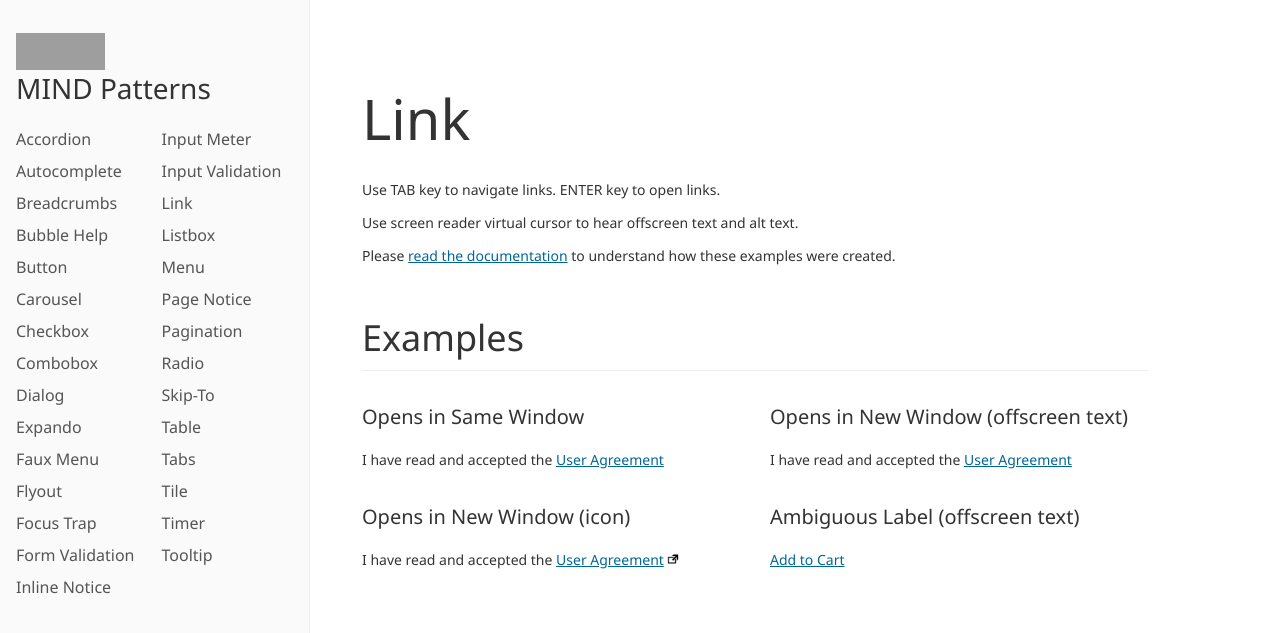
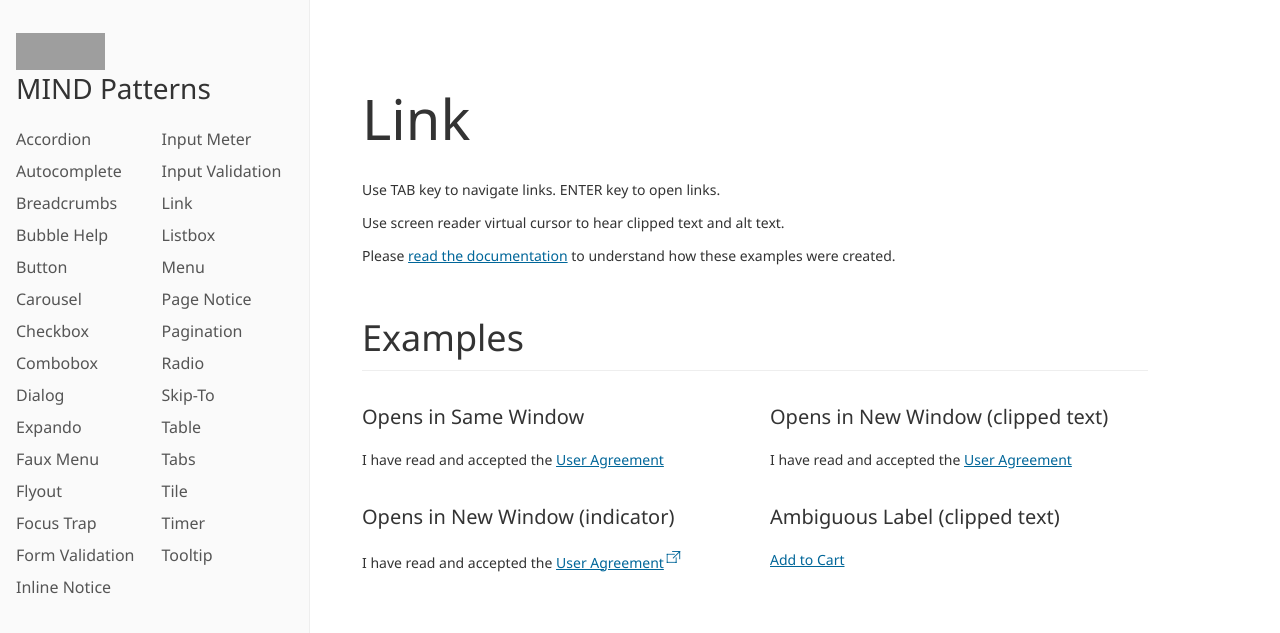
Before and after one commit to eBay/mindpatterns, a Jekyll site: the page built from link/index.html, in a window 1280 px wide. Shown: the top 633 px of the page. Built offline with Jekyll 4.4.1, drawn with Linux system fonts in a browser that asks for light colours; grey boxes are pictures that could not be loaded.

Commit message:
Using skin icon for open in new window

```diff
--- a/link/index.html
+++ b/link/index.html
@@ -5,8 +5,13 @@ permalink: /link/
 ---
 
 <style>
-.newwindow {
+.new-window {
+    display: inline-block;
+    font-family: 'vq-icon-font';
     margin-left: 0.25em;
+}
+.new-window::after {
+    content: '\e90e';
 }
 </style>
 
@@ -14,7 +19,7 @@ permalink: /link/
 
 <h2 class="clipped">Readme</h2>
 <p>Use TAB key to navigate links. ENTER key to open links.</p>
-<p>Use screen reader virtual cursor to hear offscreen text and alt text.</p>
+<p>Use screen reader virtual cursor to hear clipped text and alt text.</p>
 <p>Please <a href={{ "/navigation/link.html" | prepend: site.patterns_baseurl | prepend: site.patterns_url }}>read the documentation</a> to understand how these examples were created.</p>
 
 <h2>Examples</h2>
@@ -25,17 +30,17 @@ permalink: /link/
         <p>I have read and accepted the <a href="http://www.ebay.com">User Agreement</a></p>
     </div>
     <div class="col-xs-12 col-md-6">
-        <h3>Opens in New Window (offscreen text)</h3>
+        <h3>Opens in New Window (clipped text)</h3>
         <p>I have read and accepted the <a href="http://www.ebay.com" target="_blank">User Agreement<span class="clipped"> - opens in new window or tab</span></a></p>
     </div>
 </div>
 <div class="row">
     <div class="col-xs-12 col-md-6">
-        <h3>Opens in New Window (icon)</h3>
-        <p>I have read and accepted the <a href="http://www.ebay.com" target="_blank">User Agreement<img alt=" - opens in new window or tab" class="newwindow" src="../images/newwindow.png" height="12" width="12"></a></p>
+        <h3>Opens in New Window (indicator)</h3>
+        <p>I have read and accepted the <a href="http://www.ebay.com" target="_blank">User Agreement<sup><span aria-label=" - opens in new window or tab" class="new-window" role="img" /></sup></a></p>
     </div>
     <div class="col-xs-12 col-md-6">
-        <h3>Ambiguous Label (offscreen text)</h3>
+        <h3>Ambiguous Label (clipped text)</h3>
         <p><a href="http://www.ebay.com">Add to Cart<span class="clipped"> - iPhone 6 White</span></a></p>
     </div>
 </div>
```
Also changed, not shown: images/newwindow.png (deleted), images/newwindow2.png (deleted).
